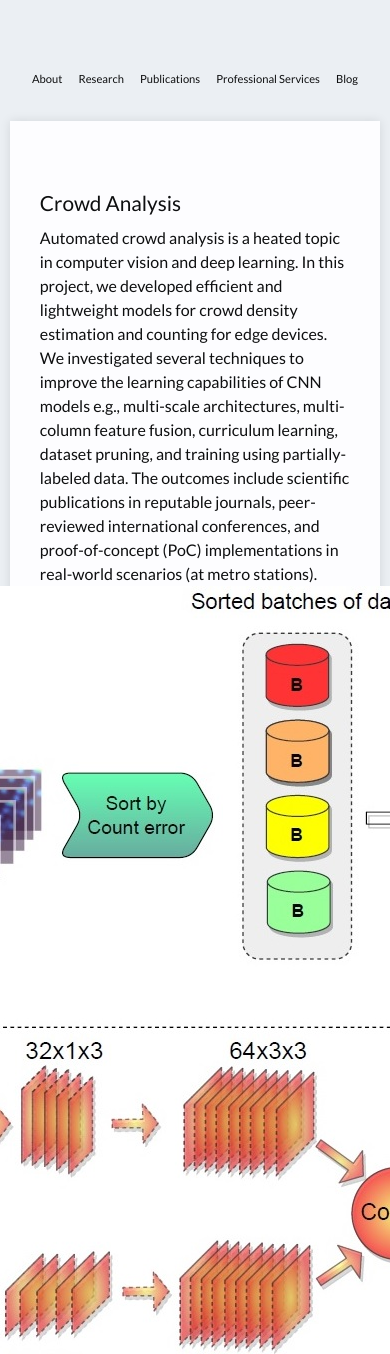
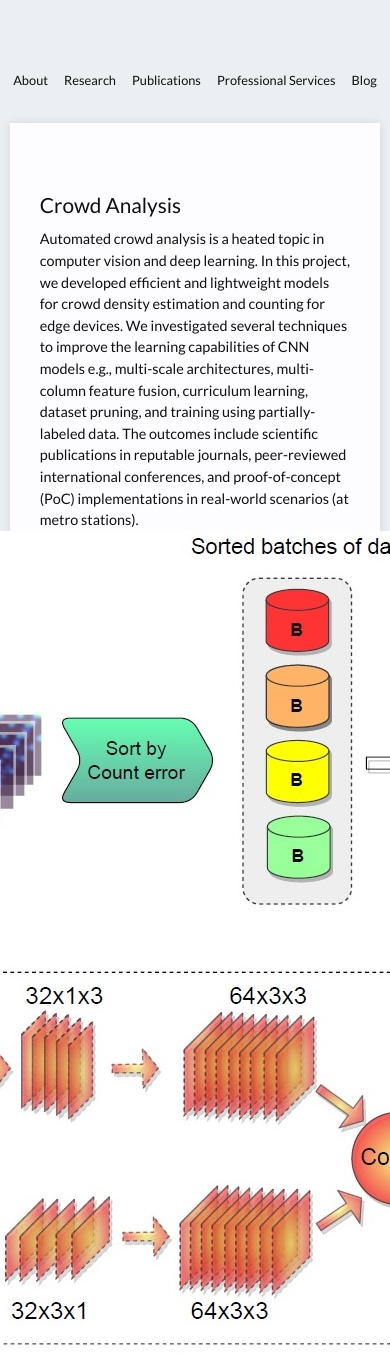
Before and after one commit to muasifk/muasifk.github.io, a plain HTML site: page research2.html in a window 390 px wide. Shown: the top 1354 px of the page. Drawn offline with Linux system fonts and the light colour scheme; a web font is replaced by a local one.

Commit message:
minor updates

```diff
--- a/style-common.css
+++ b/style-common.css
@@ -331,9 +331,10 @@ nav ul li:hover ul {
 /* Mobile View  */
 @media screen and (max-width: 480px) {
     nav ul {margin: 0px 0px 0px 0px; justify-content: center; padding-left: 0px;}
-    nav li {margin: 5px 8px; font-size: 0.8rem; }
-    nav a {font-size: 0.7rem; padding-left: 0px; padding-right: 0px; margin-left: 0px; margin-right: 0px;}
+    nav li {margin: 5px 8px; font-size: 0.9rem; }
+    nav a {font-size: 0.8rem; padding-left: 0px; padding-right: 0px; margin-left: 0px; margin-right: 0px;}
     p {font-size: 0.9rem;}
+    li {font-size: 0.9rem;}
     }
 
 
--- a/style-index.css
+++ b/style-index.css
@@ -129,7 +129,7 @@
   #about h1 {font-size: 1.2rem; text-align: center}
 
 #about .title {font-size: 1.2rem; text-align: center; }
-  #about .subtitle { font-size: 0.8rem; text-align: center}
+  #about .subtitle { font-size: 0.9rem; text-align: center}
   #profile li { margin-right: 10px; font-size: 0.8rem; text-align: center; align-items: center;}
   #cv {text-align: center; margin-top: 10px;}
   .interest{ width: 100%; padding-left: 0px; padding-top: 15px; text-align: left; display: none;}
--- a/style-research.css
+++ b/style-research.css
@@ -167,10 +167,10 @@ height: 130px;
 
 /* Media query for smaller screens */
 @media (max-width: 768px) {
-.research-item { flex-direction: column; align-items: center;}
-.research-description {flex: 1; margin-top: 10px;}
-.research-description h3 {text-align: center; align-content: center; font-size: 0.8rem;}
-.research-description p {line-height: 1.5; margin-bottom: 0; font-size: 1rem;}
+.research-item { flex-direction: column; align-items: center; font-size: 0.9rem;}
+.research-description {flex: 1; margin-top: 10px; font-size: 0.9rem;}
+.research-description h3 {text-align: center; align-content: center; font-size: 0.9rem;}
+.research-description p {line-height: 1.5; margin-bottom: 0; font-size: 0.9rem;}
 .research-image {flex-direction: column; justify-content: flex-start; align-items: center; margin-top: 30px; margin-bottom: 20px; max-width: 80%;}
-figure {display: flex; flex-direction: column; align-items: center; text-align: center; margin-bottom:20px}
+.figure {display: flex; flex-direction: column; align-items: center; text-align: center; margin-bottom:20px}
 }
--- a/style-services.css
+++ b/style-services.css
@@ -78,5 +78,5 @@
 
 /* Media query for smaller screens */
 @media (max-width: 768px) {
-.services li {margin: 0px 0px; font-size: 0.8rem;  line-height: 1.4;}
+.services li {margin: 0px 0px; font-size: 0.9rem;  line-height: 1.4;}
 }
--- a/style-teaching.css
+++ b/style-teaching.css
@@ -71,5 +71,5 @@
 
 /* Media query for smaller screens */
 @media (max-width: 768px) {
-.teaching li {margin: 0px 0px; font-size: 0.8rem;  line-height: 1.4;}
+.teaching li {margin: 0px 0px; font-size: 0.9rem;  line-height: 1.4;}
 }
```
Also changed, not shown: style-pub.css (+12 -0 lines).
